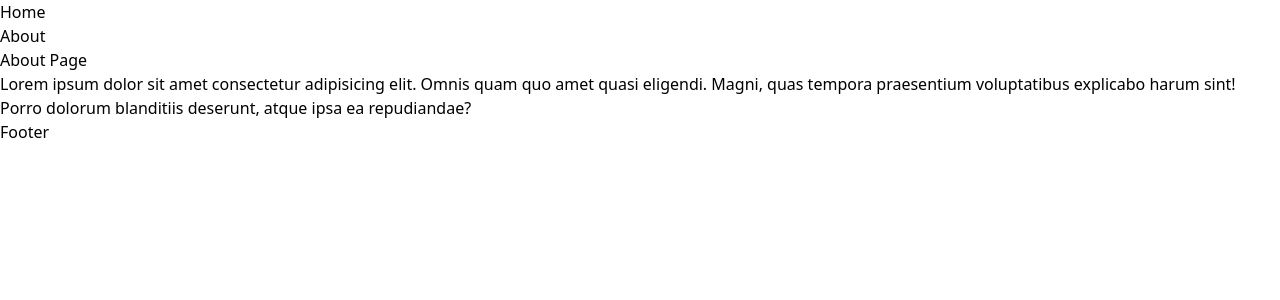
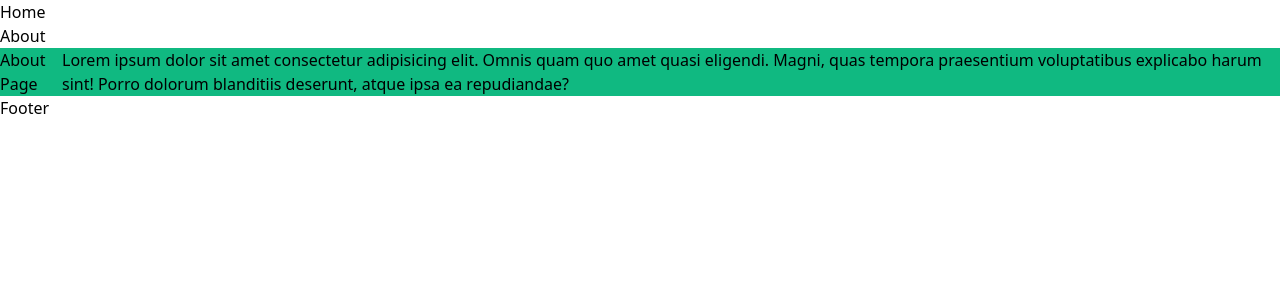
Before and after one commit to patipark/laravel8-vuejs3-inventory, a Vue app in the folder frontend/: page /about in a window 1280 px wide. Shown: the top 300 px of the page. Built offline with nearby package versions, Linux system fonts and the light colour scheme.

Commit message:
ทดลองใช้ class tailwind css ใน หน้า About

```diff
--- a/frontend/src/views/About.vue
+++ b/frontend/src/views/About.vue
@@ -1,6 +1,8 @@
 <template>
+<div class="justify-center flex items-center bg-green-500 h-full">
   <h1>About Page</h1>
   <p>
     Lorem ipsum dolor sit amet consectetur adipisicing elit. Omnis quam quo amet quasi eligendi. Magni, quas tempora praesentium voluptatibus explicabo harum sint! Porro dolorum blanditiis deserunt, atque ipsa ea repudiandae?
   </p>
+</div>
 </template>
```
